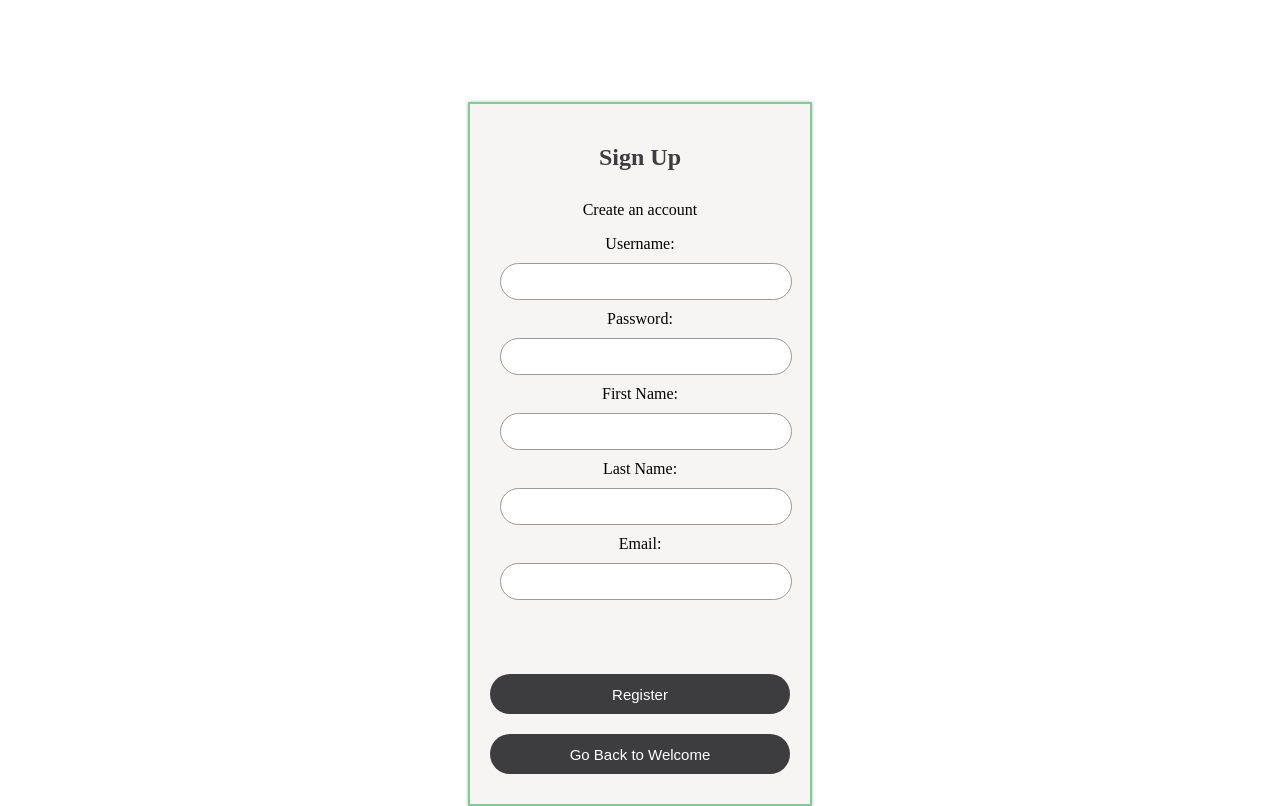
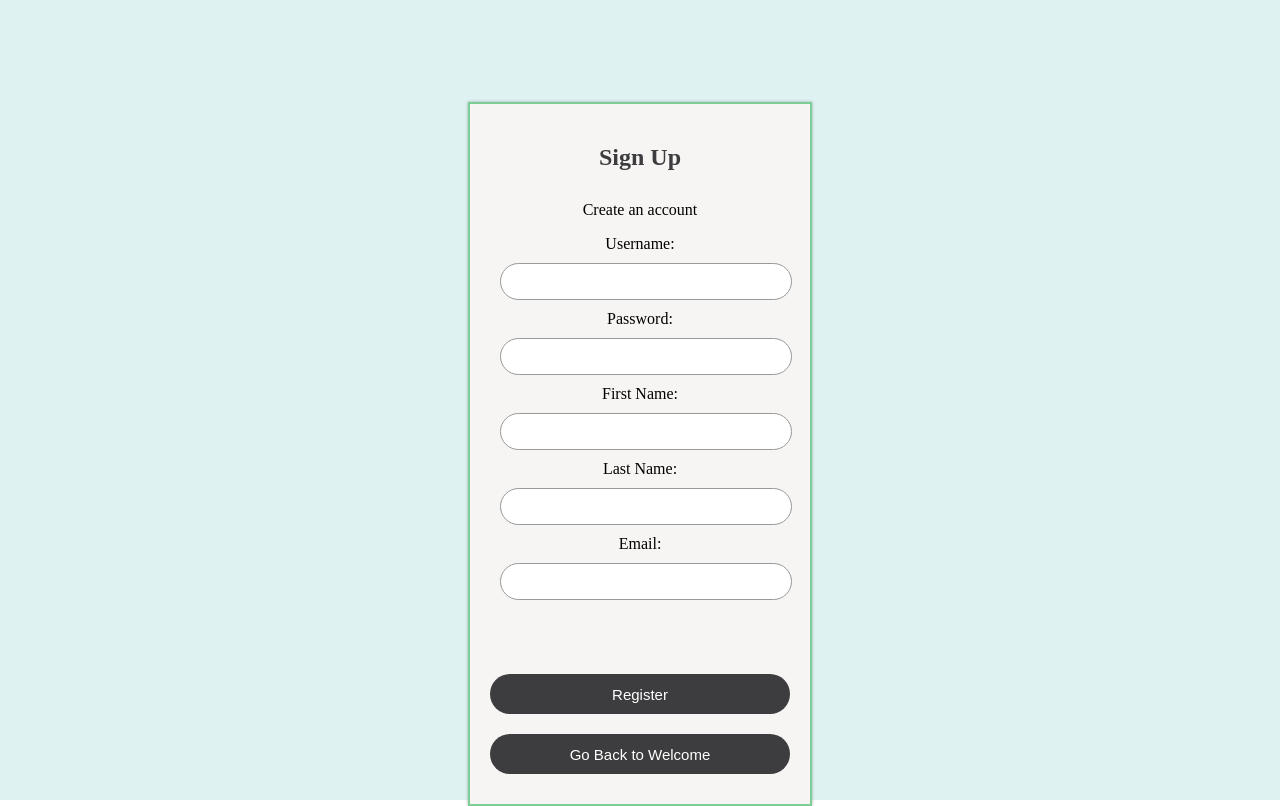
Before and after one commit to ekramulsawrid/classme, a Flask app: page /register in a window 1280 px wide. Run offline with Flask 2, Linux system fonts and the light colour scheme.

Commit message:
Changed: Background color for login and register page

```diff
--- a/templates/FrontEndRegister.html
+++ b/templates/FrontEndRegister.html
@@ -9,13 +9,13 @@
     </head>
     <style>
         html {
-            /* background-image: url({{ url_for ('static',filename='styles/classroom.jpg')}}); */
-            background-color: white;
-            text-align: center;
+            background-image: url({{ url_for ('static',filename='styles/def2f1_1080p.jpg')}});
+            /* background-color: white; */
+            /* text-align: center; */
             height: 100%;
             width: 100%;
-            /* background-repeat: no-repeat; */
-            /* background-size: cover; */
+            background-repeat: no-repeat;
+            background-size: cover;
         }
     </style>
     <body>
```
Also changed, not shown: templates/FrontEndLogin.html (+5 -5 lines).
